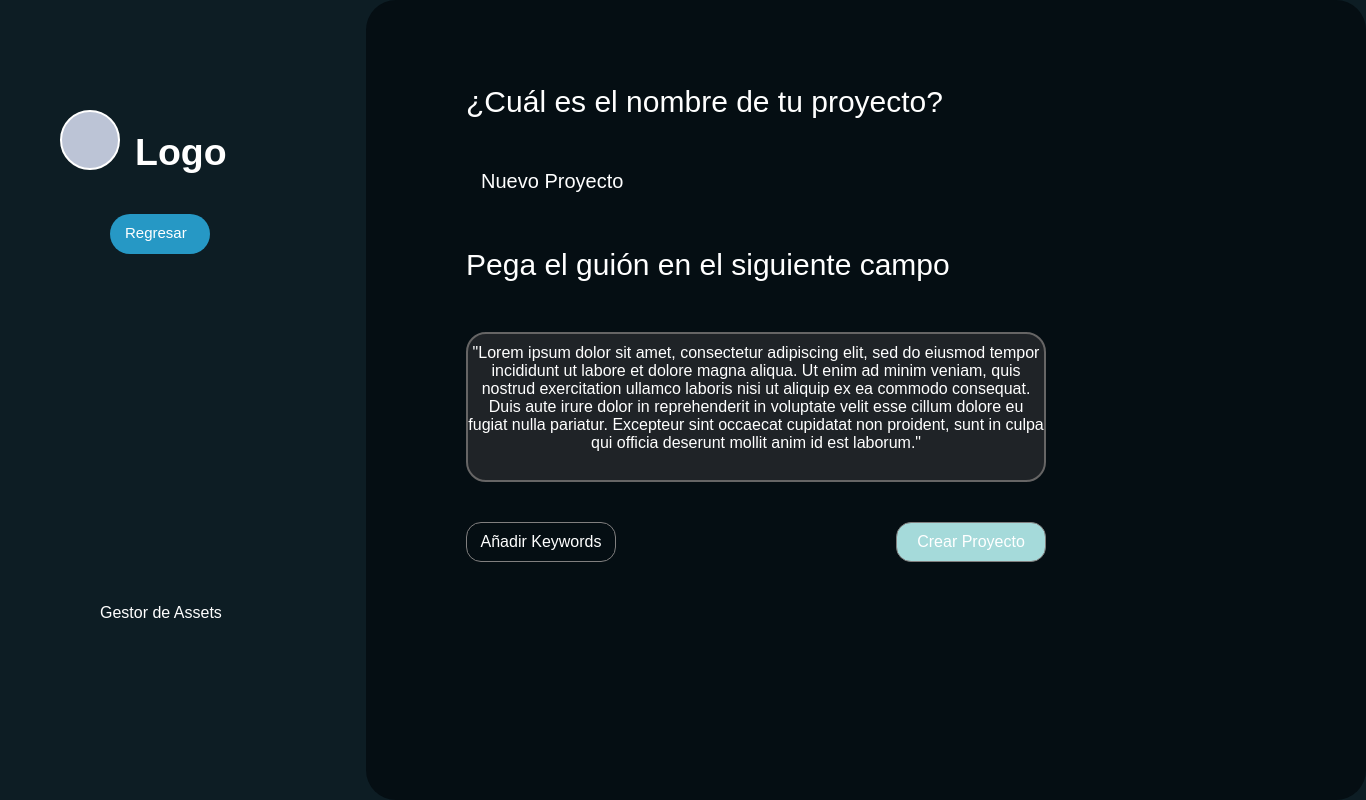
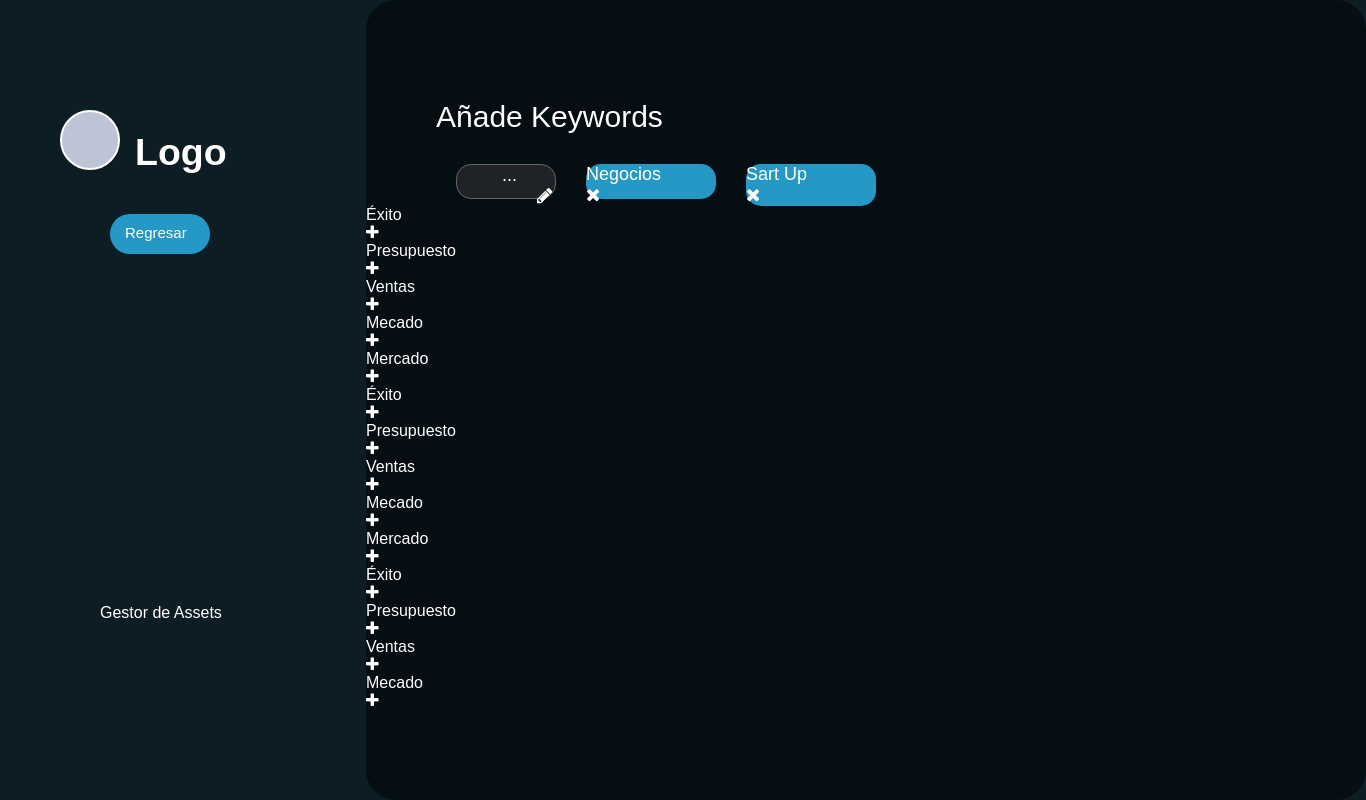
Before and after one commit to lexp2001/edutecno-ui, an Electron app: page wizzard.html in a window 1366 px wide. Drawn offline with Linux system fonts and the light colour scheme.

Commit message:
keywords ajustes

```diff
--- a/estilo.css
+++ b/estilo.css
@@ -110,3 +110,51 @@ body, html {
     margin-top: -40px;
 
 }
+
+.ocultar {
+    display: none;
+}
+
+.opcion-anade-keywords {
+    font-size: 30px;
+    color: white;
+    margin-top: 100px;
+    margin-left: 70px;
+}
+
+.opcion-puntos, .opcion-negocios,  .opcion-start-up{
+    border-radius: 15px;
+    color: white;
+    font-size: 18px;
+}
+
+.opcion-puntos{
+    background-color: rgba(85, 81, 81, 0.329);
+    border: 1px solid rgb(102, 101, 101);
+    margin-left: 90px;
+    width: 100px;
+    height: 35px;
+    margin-top: 30px;
+
+}
+
+.opcion-negocios{
+    background-color: rgb(38, 152, 197);
+    margin-left: 220px;
+    margin-top: -35px;
+    width: 130px;
+    height: 35px;
+}
+
+.opcion-start-up{
+    background-color:  rgb(38, 152, 197);
+    margin-top: -35px;
+    margin-left: 380px;
+    width: 130px;
+}
+.opciones-sugerencias{
+
+    float: left;
+    color: white;
+
+}
--- a/wizzard.html
+++ b/wizzard.html
@@ -5,6 +5,7 @@
     <meta charset="utf-8">
     <title>dashboard</title>
     <link rel="stylesheet" type="text/css" href="estilo.css">
+    <link href="https://stackpath.bootstrapcdn.com/font-awesome/4.7.0/css/font-awesome.min.css" rel="stylesheet">
   </head>
 
   <body>
@@ -14,7 +15,9 @@
         <div class="texto-logo">
           <h2>Logo</h2>
         </div>
-      <div class="regresar"><nav style="padding-left: 15px; padding-top: 10px;">Regresar</nav></div>
+        <div class="regresar">
+          <nav style="padding-left: 15px; padding-top: 10px;">Regresar</nav>
+        </div>
         <nav style="color: white; padding-left: 100px; padding-top: 350px;">Gestor de Assets</nav>
 
         </nav>
@@ -22,7 +25,9 @@
       </div>
 
       <div class="dos">
-    <div class="datos-proyecto">
+
+        <div class="wizard ocultar">
+          <div class="datos-proyecto ">
             <div class="nombre-nuevo-proyecto">
               <nav style="color: white; padding-top: 15px; font-size:30px;">¿Cuál es el nombre de tu proyecto?</nav>
             </div>
@@ -32,15 +37,17 @@
             </div>
           </div>
 
-
-
-
           <div class="opcion-guion">
             <div class="pegar-guion" style="margin-left: 100px;">
               <nav style="color: white; padding-top: 15px; font-size:30px;">Pega el guión en el siguiente campo</nav>
             </div>
             <div class="texto-guion">
-              <nav style="color: white; text-align: center;margin-top: 10px;">"Lorem ipsum dolor sit amet, consectetur adipiscing elit, sed do eiusmod tempor incididunt ut labore et dolore magna aliqua. Ut enim ad minim veniam, quis nostrud exercitation ullamco laboris nisi ut aliquip ex ea commodo consequat. Duis aute irure dolor in reprehenderit in voluptate velit esse cillum dolore eu fugiat nulla pariatur. Excepteur sint occaecat cupidatat non proident, sunt in culpa qui officia deserunt mollit anim id est laborum."</nav>
+              <nav style="color: white; text-align: center;margin-top: 10px;">"Lorem ipsum dolor sit amet, consectetur
+                adipiscing elit, sed do eiusmod tempor incididunt ut labore et dolore magna aliqua. Ut enim ad minim
+                veniam, quis nostrud exercitation ullamco laboris nisi ut aliquip ex ea commodo consequat. Duis aute
+                irure dolor in reprehenderit in voluptate velit esse cillum dolore eu fugiat nulla pariatur. Excepteur
+                sint occaecat cupidatat non proident, sunt in culpa qui officia deserunt mollit anim id est laborum."
+              </nav>
             </div>
           </div>
 
@@ -56,11 +63,103 @@
 
         </div>
 
+        <div class="keywords">
+
+          <div class="opcion-anade-keywords">
+            <nav>Añade Keywords</nav>
+          </div>
+
+          <div class="opciones-keywords">
+            <div class="opcion-puntos">
+              <nav style="margin-left: 45px;">...</nav>
+              <i style="margin-left: 80px;" class="fa fa-pencil" aria-hidden="true"></i>
+            </div>
+            <div class="opcion-negocios">
+              <nav>Negocios</nav>
+              <i class="fa fa-times" aria-hidden="true"></i>
+            </div>
+            <div class="opcion-start-up">
+              <nav>Sart Up</nav>
+              <i class="fa fa-times" aria-hidden="true"></i>
+            </div>
+
+          </div>
+
+          <div class="opciones-sugerencias">
+            <div class="opcion-exito">
+              <nav>Éxito</nav>
+              <i class="fa fa-plus" aria-hidden="true"></i>
+            </div>
+
+            <div class="opcion-presupuesto">
+              <nav>Presupuesto</nav>
+              <i class="fa fa-plus" aria-hidden="true"></i>
+            </div>
+            <div class="ventas">
+              <nav>Ventas</nav>
+              <i class="fa fa-plus" aria-hidden="true"></i>
+            </div>
+            <div class="opcion-mercado">
+              <nav>Mecado</nav>
+              <i class="fa fa-plus" aria-hidden="true"></i>
+            </div>
+            <div class="opcion-mercado">
+              <nav>Mercado</nav>
+              <i class="fa fa-plus" aria-hidden="true"></i>
+            </div>
+            <div class="opcion-exito">
+              <nav>Éxito</nav>
+              <i class="fa fa-plus" aria-hidden="true"></i>
+            </div>
+            <div class="opcion-presupuesto">
+              <nav>Presupuesto</nav>
+              <i class="fa fa-plus" aria-hidden="true"></i>
+            </div>
+            <div class="ventas">
+              <nav>Ventas</nav>
+              <i class="fa fa-plus" aria-hidden="true"></i>
+            </div>
+            <div class="opcion-mercado">
+              <nav>Mecado</nav>
+              <i class="fa fa-plus" aria-hidden="true"></i>
+            </div>
+            <div class="opcion-mercado">
+              <nav>Mercado</nav>
+              <i class="fa fa-plus" aria-hidden="true"></i>
+            </div>
+            <div class="opcion-exito">
+              <nav>Éxito</nav>
+              <i class="fa fa-plus" aria-hidden="true"></i>
+            </div>
+            <div class="opcion-presupuesto">
+              <nav>Presupuesto</nav>
+              <i class="fa fa-plus" aria-hidden="true"></i>
+            </div>
+            <div class="ventas">
+              <nav>Ventas</nav>
+              <i class="fa fa-plus" aria-hidden="true"></i>
+            </div>
+            <div class="opcion-mercado">
+              <nav>Mecado</nav>
+              <i class="fa fa-plus" aria-hidden="true"></i>
+            </div>
+
+
+          </div>
+
+
+
+
+
+
+
 
 
 
 
         </div>
+      </div>
+    </div>
   </body>
 
-</html
+  </html>
```
Lines whose indentation alone changed are shown as unchanged.
